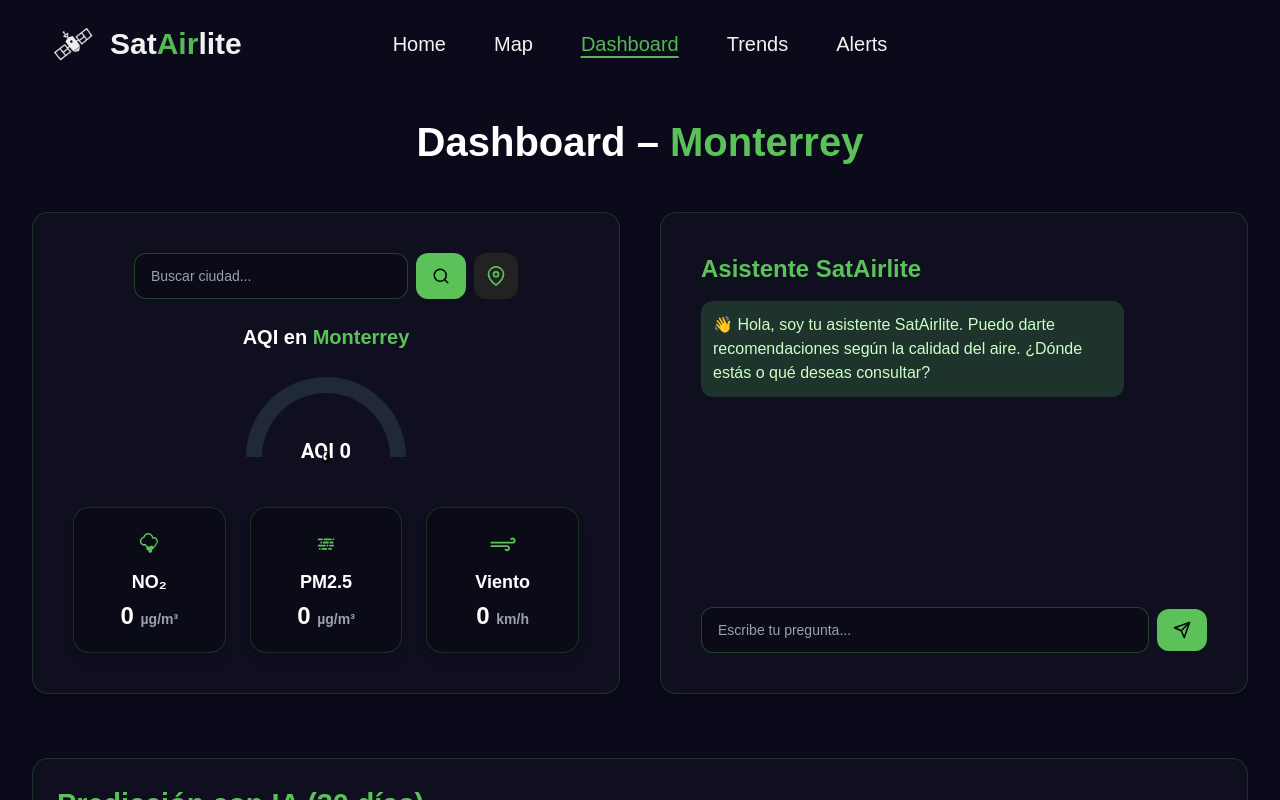
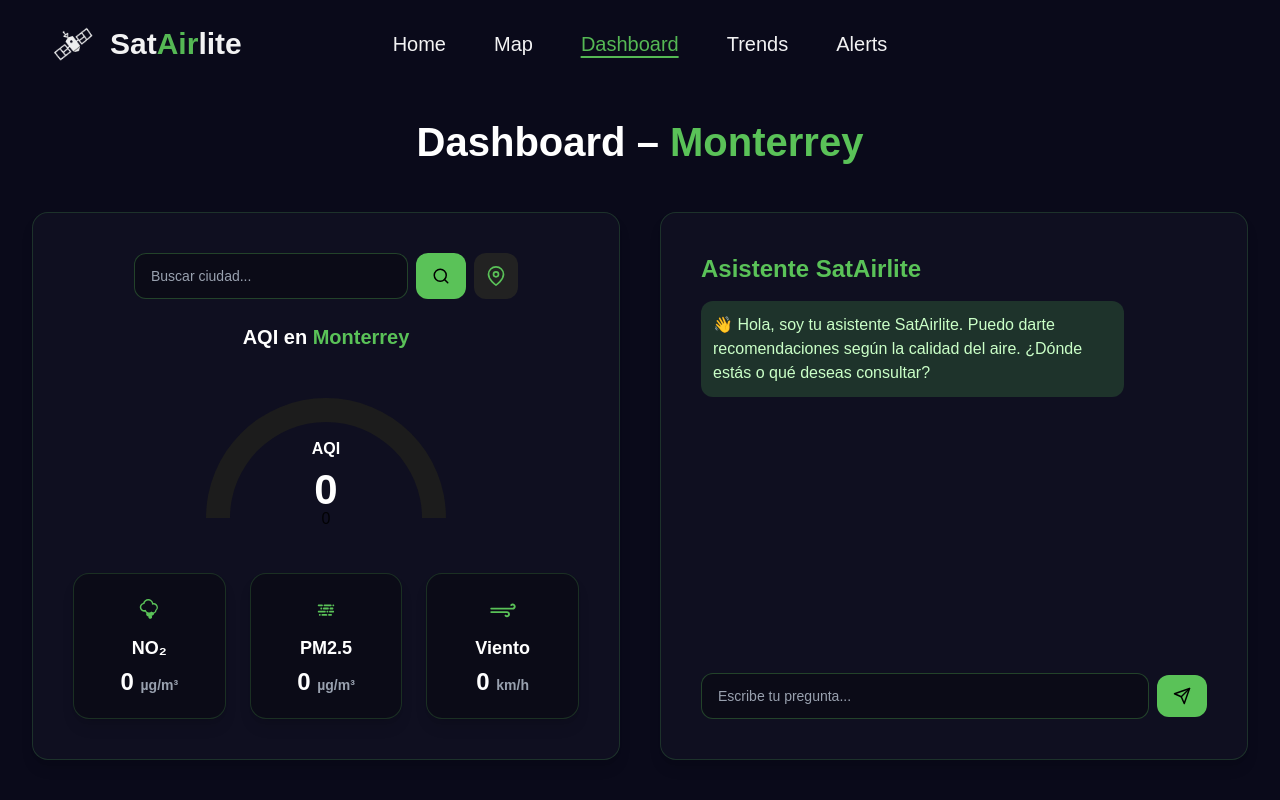
Before and after one commit to MrBrightside0/Nube, a Next.js app in the folder web/: page /dashboard in a window 1280 px wide. Built offline with nearby package versions, Linux system fonts and the light colour scheme.

Commit message:
Fix AQIGauge import for MUI v8

```diff
--- a/web/app/dashboard/AQIGauge.tsx
+++ b/web/app/dashboard/AQIGauge.tsx
@@ -1,53 +1,76 @@
 "use client";
 
 import * as React from "react";
-import { Gauge } from "@mui/x-charts/Gauge"; // ✅ Import correcto para v8+
-import { Box, Typography } from "@mui/material";
+import { Gauge } from "@mui/x-charts/Gauge";
+import { motion } from "framer-motion";
 
 export default function AQIGauge({ value }: { value: number }) {
-  const aqi = Math.min(Math.max(value ?? 0, 0), 500);
+  const aqi = Math.min(Math.max(value ?? 0, 0), 350);
 
   const getAQIColor = (val: number) => {
-    if (val <= 50) return "#5ac258"; // Verde
-    if (val <= 100) return "#facc15"; // Amarillo
-    if (val <= 150) return "#fb923c"; // Naranja
-    if (val <= 200) return "#ef4444"; // Rojo
-    if (val <= 300) return "#a855f7"; // Morado
-    return "#6b7280"; // Gris oscuro
+    if (val <= 50) return "#5ac258";
+    if (val <= 100) return "#facc15";
+    if (val <= 150) return "#fb923c";
+    if (val <= 200) return "#ef4444";
+    if (val <= 275) return "#a855f7";
+    return "#78350f";
   };
 
   return (
-    <Box
-      sx={{
-        display: "flex",
-        flexDirection: "column",
-        alignItems: "center",
-        justifyContent: "center",
-        color: "white",
-        width: "100%",
-      }}
-    >
+    <div className="flex flex-col items-center justify-center mt-4 text-white">
+      <div className="relative" style={{ width: 260, height: 150 }}>
+        {/* 🔹 Semicírculo base */}
         <Gauge
-        width={200}
-        height={100}
           value={aqi}
           startAngle={-90}
           endAngle={90}
+          valueMin={0}
+          valueMax={350}
+          width={260}
+          height={150}
           sx={{
             "& .MuiGauge-valueArc": {
               fill: getAQIColor(aqi),
+              transition: "fill 0.5s ease",
             },
             "& .MuiGauge-referenceArc": {
-            fill: "#1f2937",
+              fill: "#1c1c1c",
             },
           }}
         />
-      <Typography
-        variant="h6"
-        sx={{ mt: -4, fontWeight: "bold", color: "white" }}
+
+        {/* 🔹 Texto “AQI” */}
+        <motion.div
+          initial={{ opacity: 0, y: 10 }}
+          animate={{ opacity: 1, y: 19 }}
+          transition={{ duration: 0.5 }}
+          className="absolute w-full text-center"
+          style={{
+            top: 35,
+            fontSize: 16,
+            fontWeight: 600,
+            color: "#ffffff",
+          }}
         >
-        AQI {aqi}
-      </Typography>
-    </Box>
+          AQI
+        </motion.div>
+
+        {/* 🔹 Valor numérico */}
+        <motion.div
+          initial={{ opacity: 0 }}
+          animate={{ opacity: 1 }}
+          transition={{ duration: 0.6 }}
+          className="absolute w-full text-center"
+          style={{
+            bottom: 12,
+            fontSize: 42,
+            fontWeight: 800,
+            color: "#ffffff",
+          }}
+        >
+          {Math.round(aqi)}
+        </motion.div>
+      </div>
+    </div>
   );
 }
```
Lines whose indentation alone changed are shown as unchanged.
